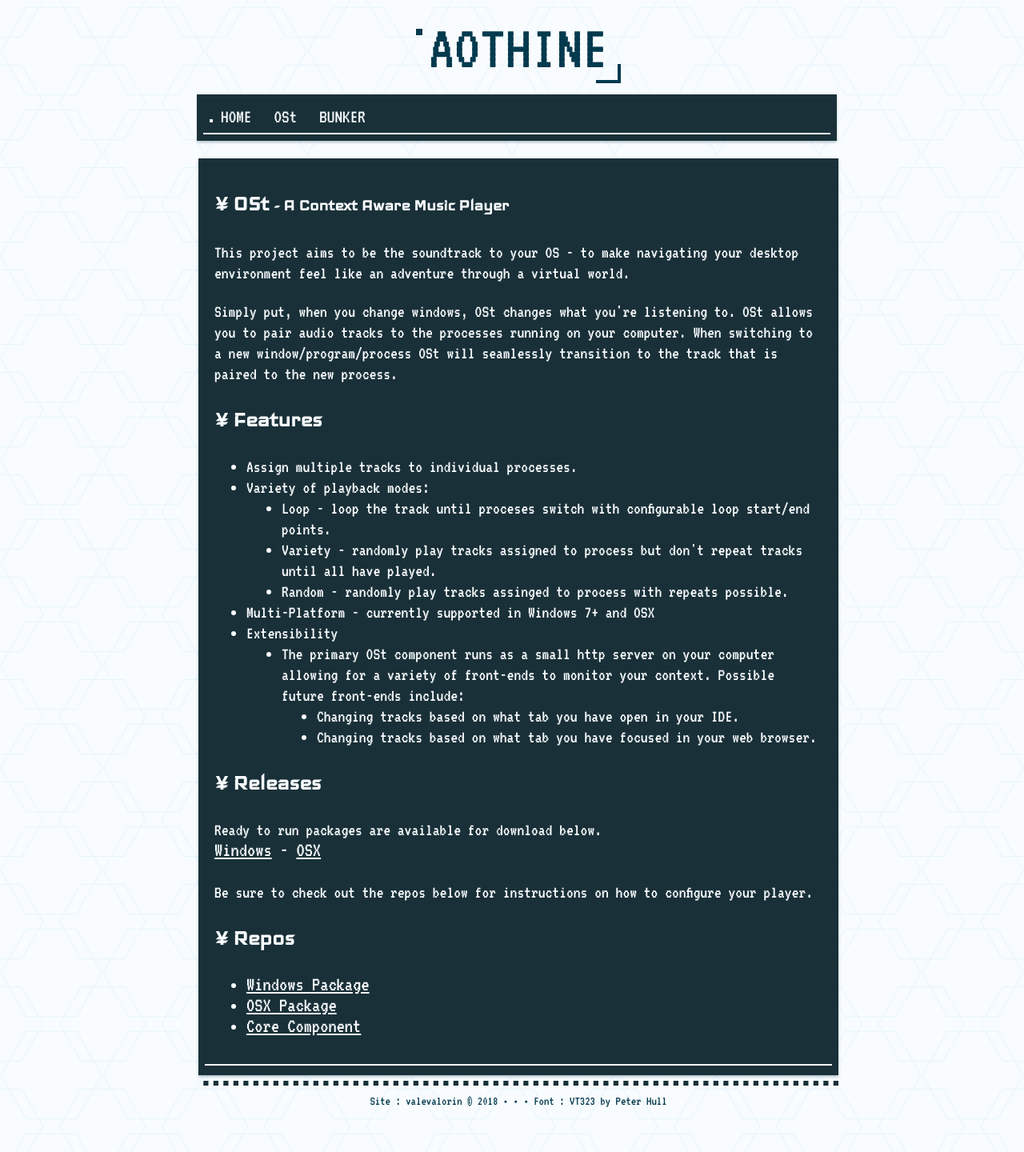
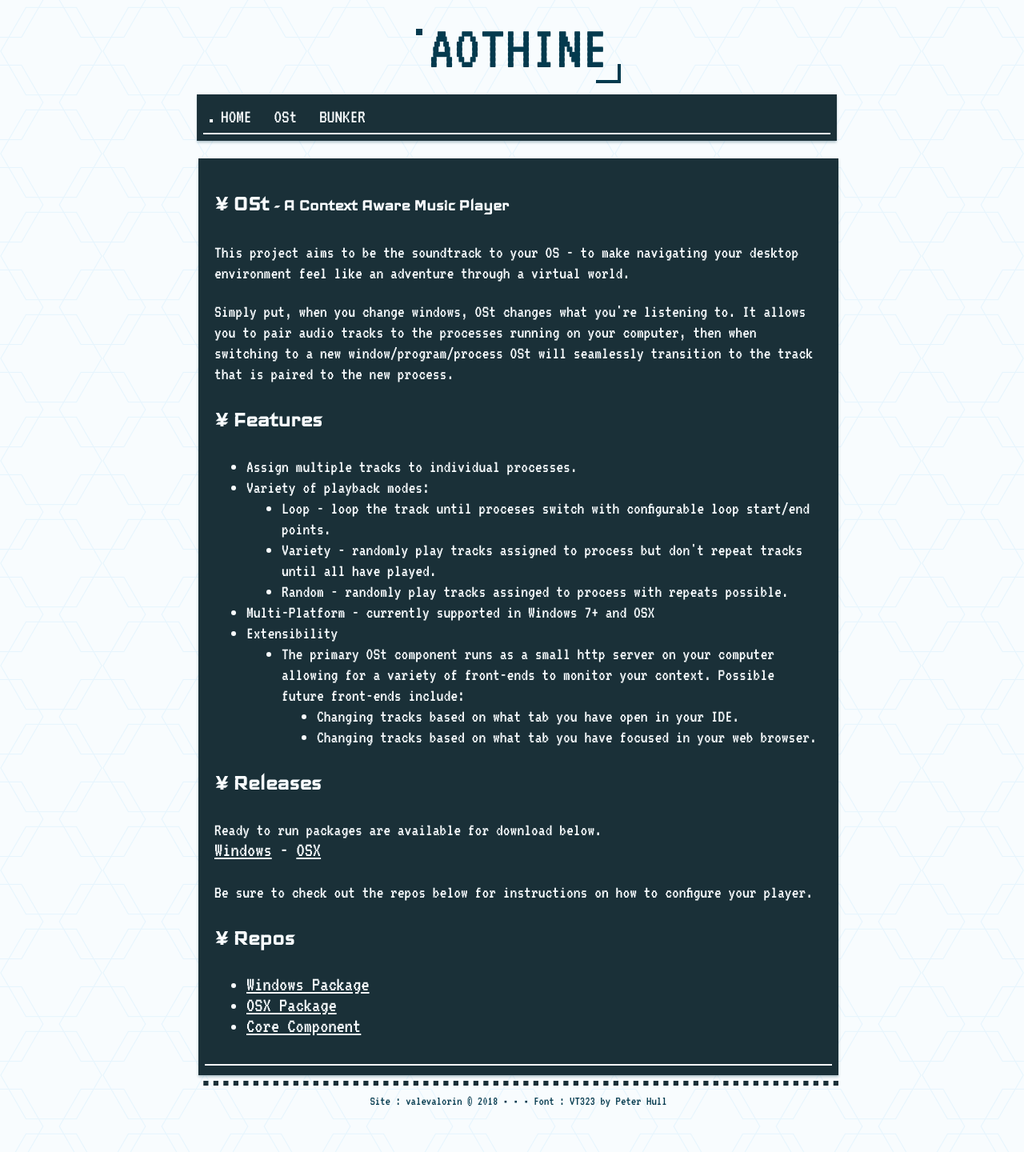
Before and after one commit to valevalorin/aothine, a Jekyll site: the page built from -/ost.html, in a window 1280 px wide. Shown: the whole page at 80% size. Built offline with Jekyll 4.4.1, drawn with Linux system fonts in a browser that asks for light colours.

Commit message:
small copy change

```diff
--- a/-/ost.html
+++ b/-/ost.html
@@ -11,7 +11,7 @@ layout: base
   This project aims to be the soundtrack to your OS - to make navigating your desktop environment feel like an adventure through a virtual world.
 </p>
 <p>
-  Simply put, when you change windows, OSt changes what you're listening to. OSt allows you to pair audio tracks to the processes running on your computer. When switching to a new window/program/process OSt will seamlessly transition to the track that is paired to the new process.
+  Simply put, when you change windows, OSt changes what you're listening to. It allows you to pair audio tracks to the processes running on your computer, then when switching to a new window/program/process OSt will seamlessly transition to the track that is paired to the new process.
 </p>
 <h3>¥ Features</h3>
 <p>
```
